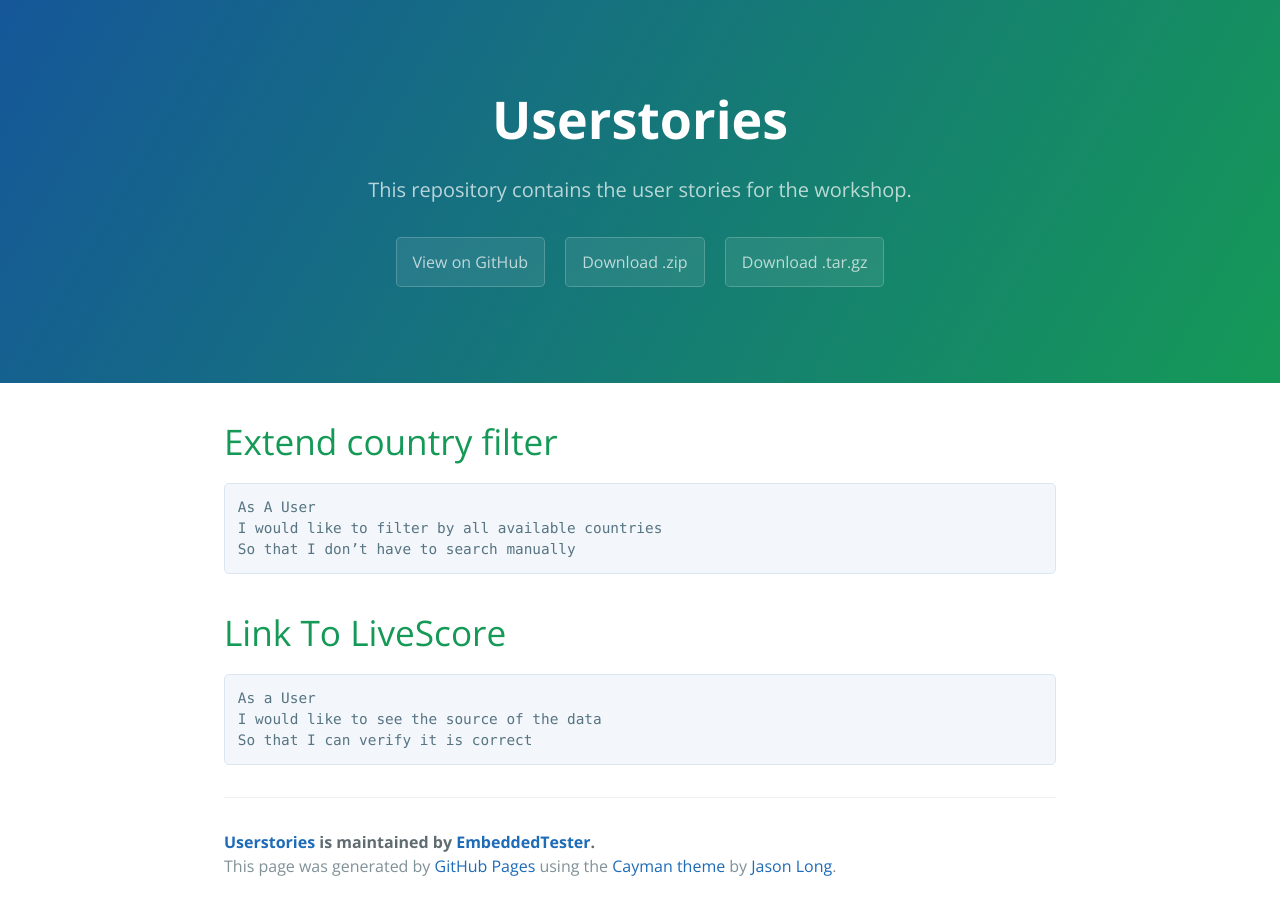
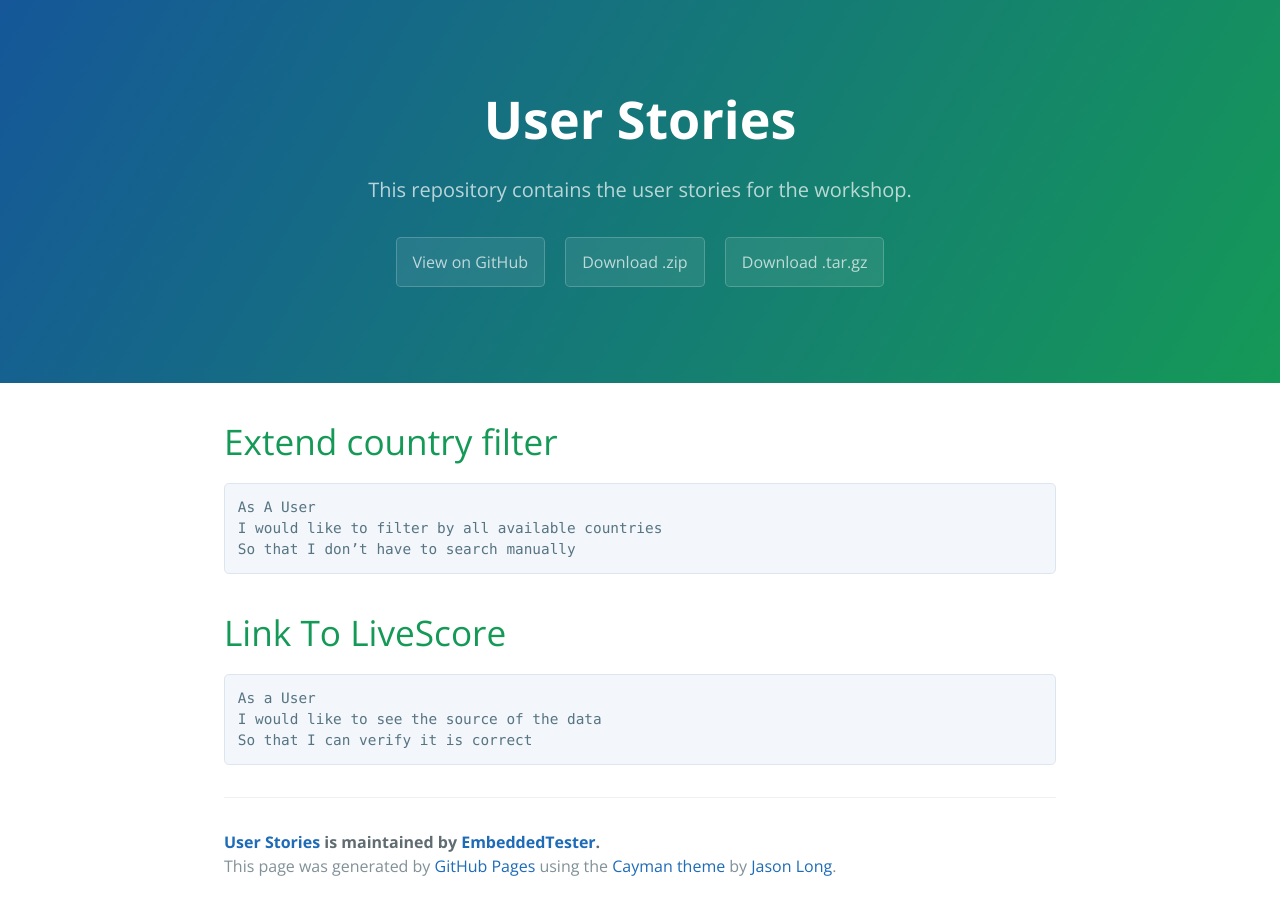
Before and after one commit to EmbeddedTester/UserStories, a plain HTML site: page index.html in a window 1280 px wide. Drawn offline with nearby package versions, Linux system fonts and the light colour scheme.

```diff
--- a/index.html
+++ b/index.html
@@ -2,7 +2,7 @@
 <html lang="en-us">
   <head>
     <meta charset="UTF-8">
-    <title>Userstories by EmbeddedTester</title>
+    <title>User Stories by EmbeddedTester</title>
     <meta name="viewport" content="width=device-width, initial-scale=1">
     <link rel="stylesheet" type="text/css" href="stylesheets/normalize.css" media="screen">
     <link href='http://fonts.googleapis.com/css?family=Open+Sans:400,700' rel='stylesheet' type='text/css'>
@@ -11,7 +11,7 @@
   </head>
   <body>
     <section class="page-header">
-      <h1 class="project-name">Userstories</h1>
+      <h1 class="project-name">User Stories</h1>
       <h2 class="project-tagline">This repository contains the user stories for the workshop.</h2>
       <a href="https://github.com/EmbeddedTester/UserStories" class="btn">View on GitHub</a>
       <a href="https://github.com/EmbeddedTester/UserStories/zipball/master" class="btn">Download .zip</a>
@@ -36,7 +36,7 @@
 </code></pre>
 
       <footer class="site-footer">
-        <span class="site-footer-owner"><a href="https://github.com/EmbeddedTester/UserStories">Userstories</a> is maintained by <a href="https://github.com/EmbeddedTester">EmbeddedTester</a>.</span>
+        <span class="site-footer-owner"><a href="https://github.com/EmbeddedTester/UserStories">User Stories</a> is maintained by <a href="https://github.com/EmbeddedTester">EmbeddedTester</a>.</span>
 
         <span class="site-footer-credits">This page was generated by <a href="https://pages.github.com">GitHub Pages</a> using the <a href="https://github.com/jasonlong/cayman-theme">Cayman theme</a> by <a href="https://twitter.com/jasonlong">Jason Long</a>.</span>
       </footer>
--- a/params.json
+++ b/params.json
@@ -1 +1 @@
-{"name":"Userstories","tagline":"This repository contains the user stories for the workshop.","body":"# Extend country filter\r\n\r\n    As A User\r\n    I would like to filter by all available countries\r\n    So that I don’t have to search manually    \r\n\r\n# Link To LiveScore\r\n\r\n    As a User\r\n    I would like to see the source of the data\r\n    So that I can verify it is correct","google":"","note":"Don't delete this file! It's used internally to help with page regeneration."}
+{"name":"User Stories","tagline":"This repository contains the user stories for the workshop.","body":"# Extend country filter\r\n\r\n    As A User\r\n    I would like to filter by all available countries\r\n    So that I don’t have to search manually    \r\n\r\n# Link To LiveScore\r\n\r\n    As a User\r\n    I would like to see the source of the data\r\n    So that I can verify it is correct","google":"","note":"Don't delete this file! It's used internally to help with page regeneration."}
```
